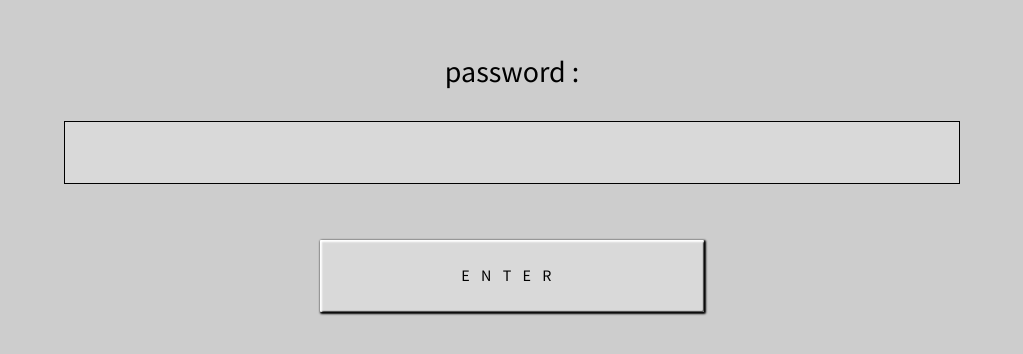
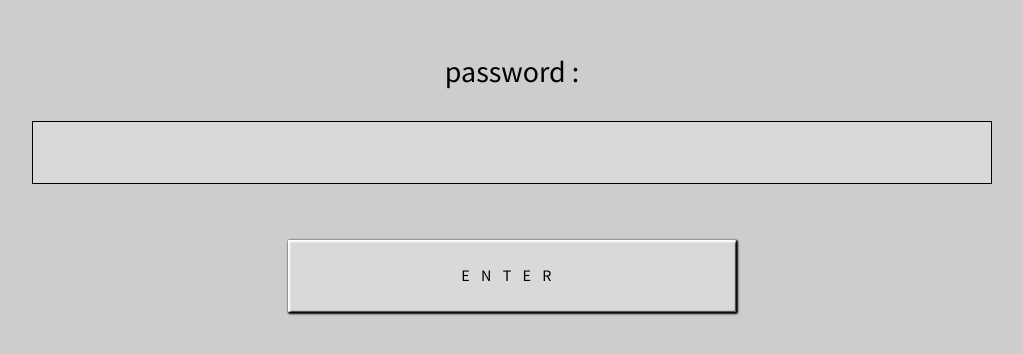
Before and after one commit to Sallaa/zion-website, a Next.js app: page /mnx in a window 1280 px wide. Shown: the part 218-572 px from the top of the page, without its empty margins (128-1151 px from the left). Built offline with nearby package versions, Linux system fonts and the light colour scheme.

Commit message:
Fixed css

```diff
--- a/src/app/globals.css
+++ b/src/app/globals.css
@@ -29,6 +29,7 @@ body {
   background: #d9d9d9;
   color: #000;
   height: 63px;
+  -webkit-appearance: none;
 }
 
 .btnSubmitMnx {
@@ -38,12 +39,12 @@ body {
   background: #d9d9d9;
   box-shadow: 1px 1px 2px 1px #fff inset, 1px 1px 2px 1px #000,
     -1px -1px 1px 0px #000 inset;
-  width: 30vw;
+  width: 35vw;
   height: 72px;
 }
 
 .btnSubmitMnxPressed {
   background: #d9d9d9;
-  width: 30vw;
+  width: 35vw;
   height: 72px;
 }
--- a/src/app/mnx/page.tsx
+++ b/src/app/mnx/page.tsx
@@ -49,7 +49,7 @@ export default function Mnx() {
               name="password"
               value={password}
               onChange={(e) => handleChange(e.target.value)}
-              style={{ width: "70vw" }}
+              style={{ width: "75vw" }}
             />
             <br />
             <br />
```
